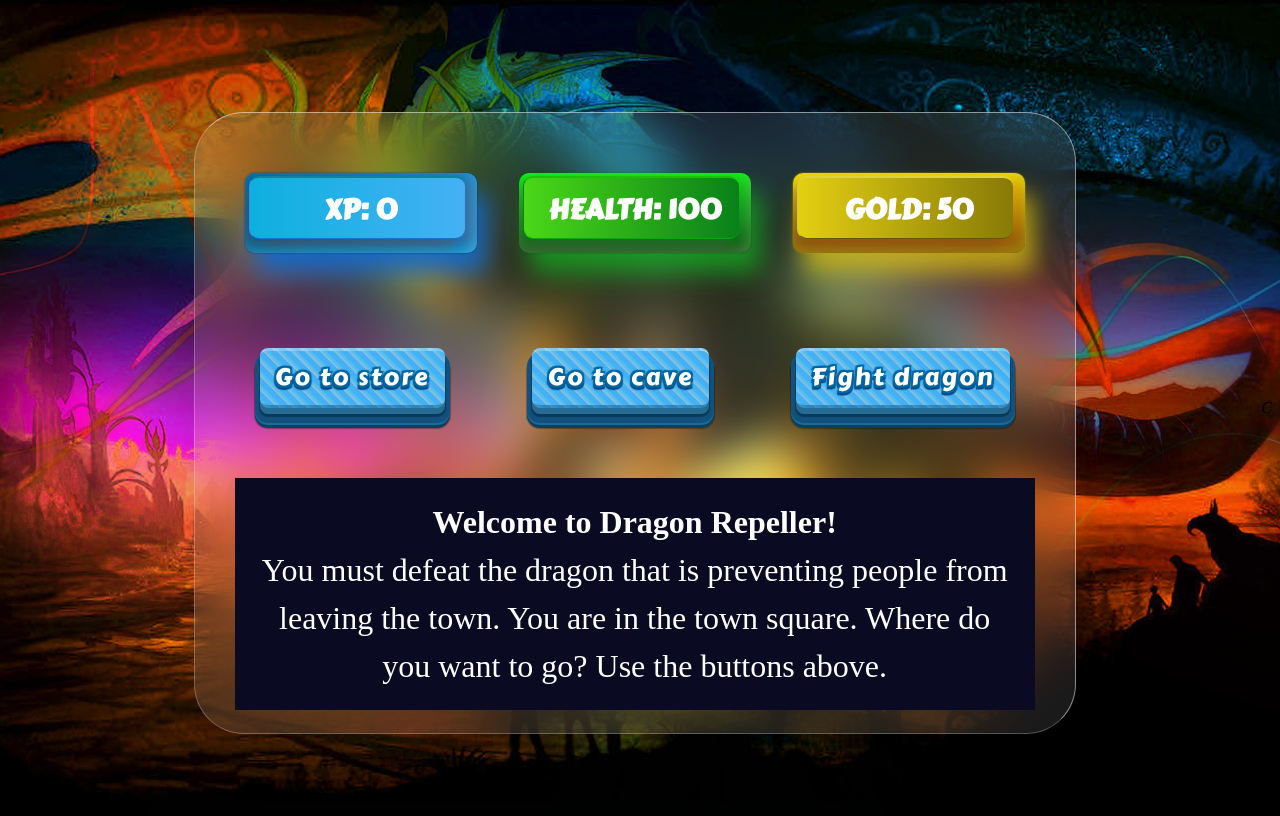
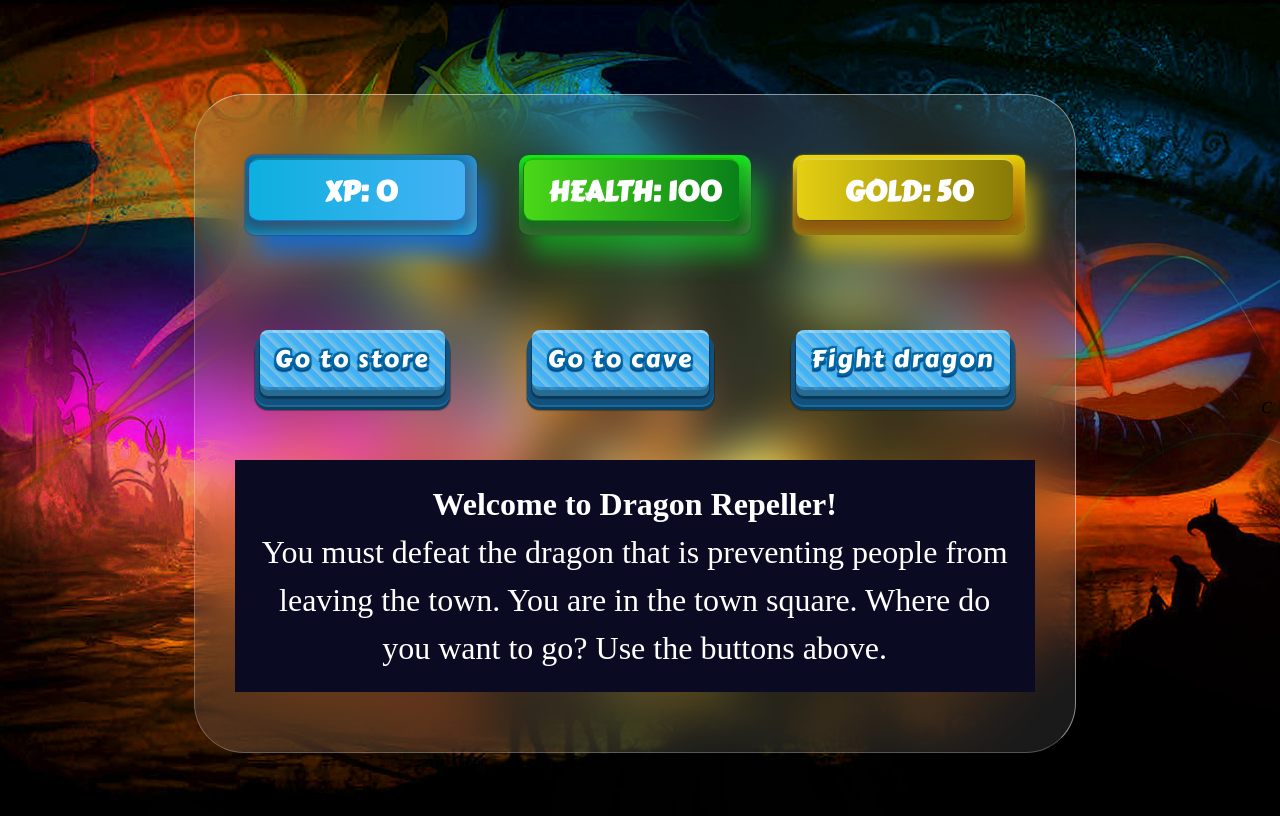
Before and after one commit to manjubhaskar02/Role-Playing-Game, a plain HTML site: page index.html in a window 1280 px wide. Drawn offline with Linux system fonts and the light colour scheme.

Commit message:
Update style.css

```diff
--- a/style.css
+++ b/style.css
@@ -24,7 +24,7 @@ body {
 
 #game {
     width: 800px;
-    height: 540px;
+    height: auto;
     background-color: rgba(255, 255, 255, 0.1);
     color: #ffffff;
     margin: 30px auto 0px;
@@ -202,7 +202,7 @@ body {
 @media screen and (max-width:800px) {
     #game {
         max-width: 600px;
-        height: 650px;
+        /* height: 650px; */
         padding: 20px 20px 60px;
         border-radius: 20px;
     }
```
